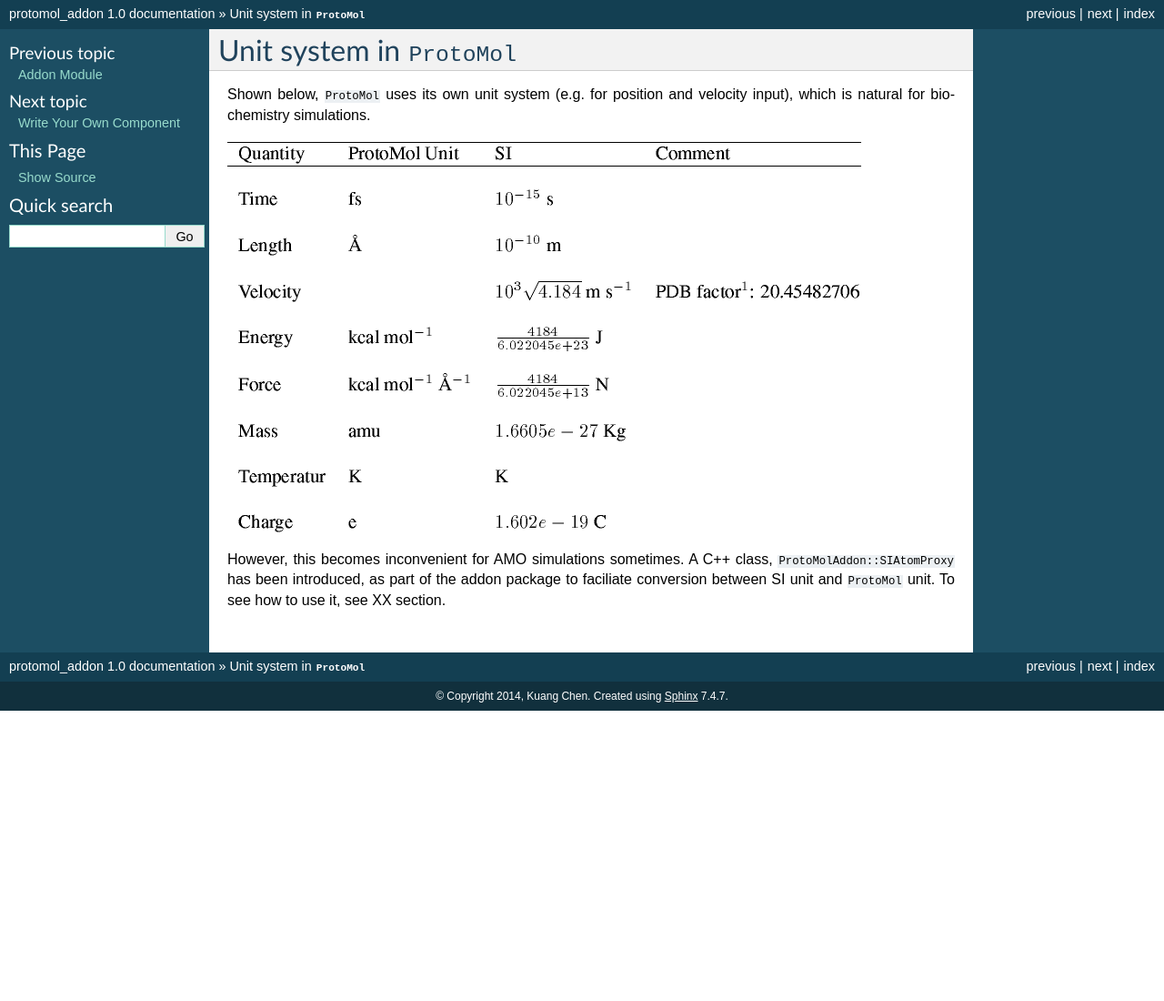
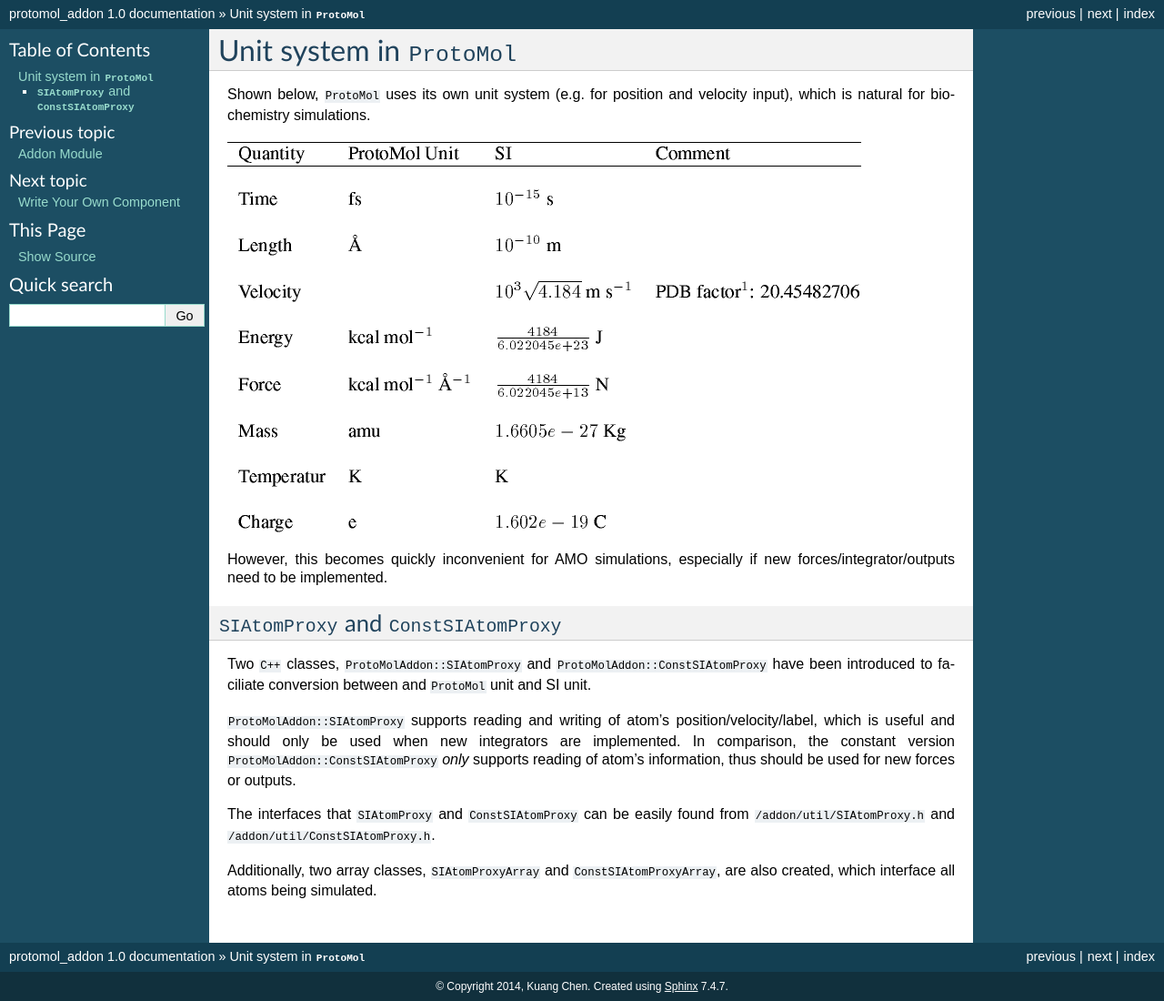
Before and after one commit to kuangchen/ProtoMolAddonModule, a Sphinx documentation site: the page built from manual/source/ProtoMolUnit.rst, in a window 1280 px wide. Shown: the whole page at 91% size. Built offline with Sphinx 7.4.7, drawn with Linux system fonts in a browser that asks for light colours; before the commit the page ends 900 px from its top, so only the background shows below that.

Commit message:
completed Unit chapter

```diff
--- a/manual/source/ProtoMolUnit.rst
+++ b/manual/source/ProtoMolUnit.rst
@@ -5,4 +5,15 @@ Shown below, ``ProtoMol`` uses its own unit system (e.g. for position and veloci
 
 .. image:: units.gif
 
-However, this becomes inconvenient for AMO simulations sometimes. A C++ class, ``ProtoMolAddon::SIAtomProxy`` has been introduced, as part of the addon package to faciliate conversion between SI unit and ``ProtoMol`` unit. To see how to use it, see XX section.
+However, this becomes quickly inconvenient for AMO simulations, especially if new forces/integrator/outputs need to be implemented.
+
+
+``SIAtomProxy`` and ``ConstSIAtomProxy``
+----------------------------------------
+Two ``C++`` classes, ``ProtoMolAddon::SIAtomProxy`` and ``ProtoMolAddon::ConstSIAtomProxy`` have been introduced to faciliate conversion between and ``ProtoMol`` unit and SI unit.
+
+``ProtoMolAddon::SIAtomProxy`` supports reading and writing of atom's position/velocity/label, which is useful and should only be used when new integrators are implemented. In comparison, the constant version ``ProtoMolAddon::ConstSIAtomProxy`` *only* supports reading of atom's information, thus should be used for new forces or outputs.
+
+The interfaces that ``SIAtomProxy`` and ``ConstSIAtomProxy`` can be easily found from ``/addon/util/SIAtomProxy.h`` and ``/addon/util/ConstSIAtomProxy.h``.
+
+Additionally, two array classes, ``SIAtomProxyArray`` and ``ConstSIAtomProxyArray``, are also created, which interface all atoms being simulated.
```
Also changed, not shown: 18 other files.
